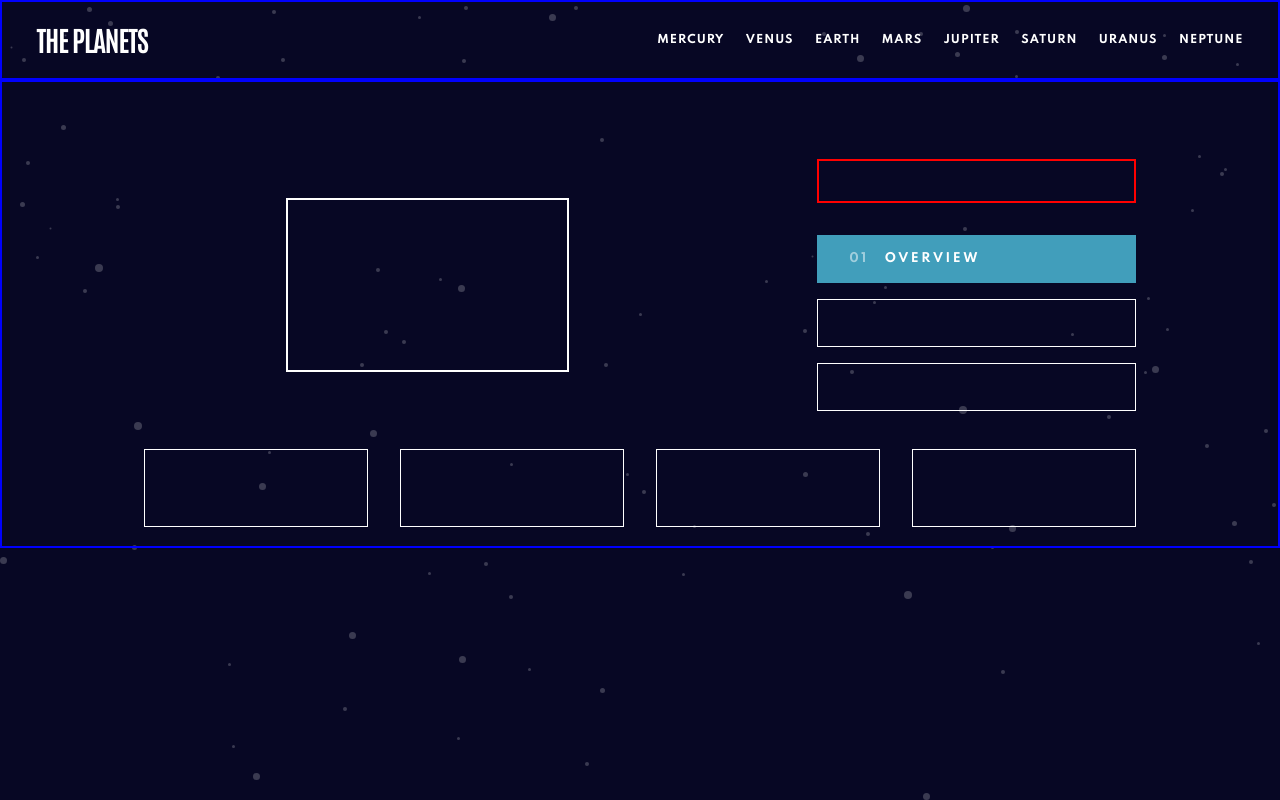
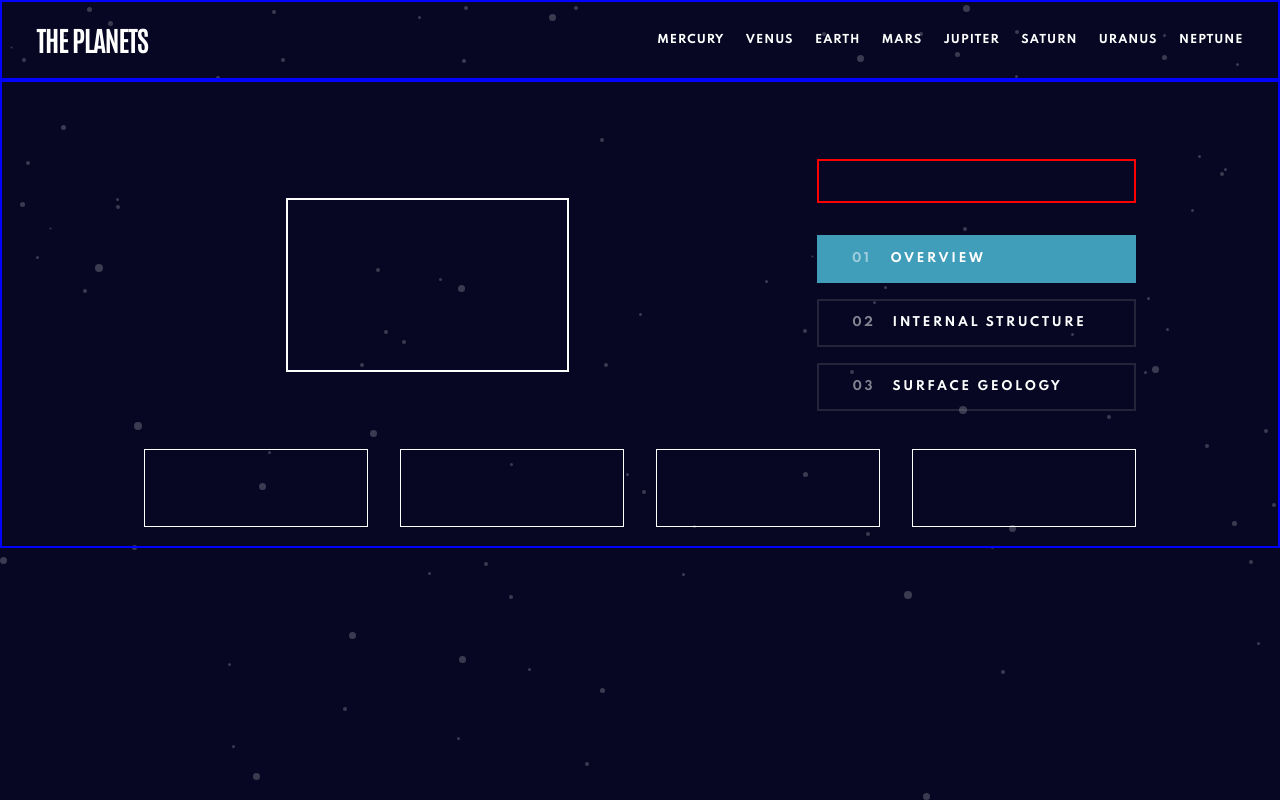
Before and after one commit to JesusKreist/planets-facts-site, a Next.js app: page /earth in a window 1280 px wide. Built offline with nearby package versions, Linux system fonts and the light colour scheme.

Commit message:
Move planet info buttons to separate component.

```diff
--- a/src/components/PlanetPage/PlanetInfoButtons.tsx
+++ b/src/components/PlanetPage/PlanetInfoButtons.tsx
@@ -1,21 +1,35 @@
 import { Flex, Text } from "@chakra-ui/react";
 import React from "react";
 
-const PlanetInfoButtons = () => {
+interface PlanetInfoButtonProps {
+  planetColour: string;
+  isActive: boolean;
+  infoNumber: number;
+  infoTitle: string;
+}
+
+const PlanetInfoButton: React.FC<PlanetInfoButtonProps> = ({
+  planetColour,
+  isActive,
+  infoNumber,
+  infoTitle,
+}) => {
   return (
     <Flex
-      // border="2px solid blue"
-      direction="column"
-      justifyContent="space-between"
-    >
-      <Flex
-        bgColor={`planets.${"mercury".toLocaleLowerCase()}`}
+      bgColor={`${isActive ? planetColour : "transparent"}`}
       paddingBlock="0.3rem"
       paddingLeft="2rem"
       gap="1rem"
       width="100%"
       height="48px"
       alignItems="center"
+      borderWidth={isActive ? "0px" : "2px"}
+      borderColor={isActive ? "transparent" : "rgb(151, 151, 151, 0.2)"}
+      as="button"
+      _hover={{
+        bgColor: `${isActive ? planetColour : "rgb(216, 216, 216, 0.2)"}`,
+        borderWidth: `0px`,
+      }}
     >
       <Text
         fontFamily="spartan"
@@ -23,9 +37,10 @@ const PlanetInfoButtons = () => {
         fontSize="0.75rem"
         lineHeight="25px"
         letterSpacing="2.57px"
+        width="1.58rem"
         opacity={0.5}
       >
-          01
+        0{infoNumber}
       </Text>
       <Text
         fontFamily="spartan"
@@ -34,25 +49,48 @@ const PlanetInfoButtons = () => {
         lineHeight="25px"
         letterSpacing="2.57px"
       >
-          OVERVIEW
+        {infoTitle}
       </Text>
-      </Flex>
-      <Flex
-        border="1px solid white"
-        paddingBlock="0.3rem"
-        width="100%"
-        height="48px"
-        alignItems="center"
-      ></Flex>
-      <Flex
-        border="1px solid white"
-        paddingBlock="0.3rem"
-        width="100%"
-        height="48px"
-        alignItems="center"
-      ></Flex>
     </Flex>
   );
 };
 
-export default PlanetInfoButtons;
+interface PlanetInfoSwitcherProps {
+  planetName: string;
+  activePage: string;
+}
+
+const PlanetInfoSwitcher = () => {
+  const planetName = "mercury";
+  const planetColour = `planets.${planetName}`;
+
+  return (
+    <Flex
+      // border="2px solid blue"
+      direction="column"
+      justifyContent="space-between"
+    >
+      <PlanetInfoButton
+        infoNumber={1}
+        infoTitle="OVERVIEW"
+        // infoTitle="INTERNAL STRUCTURE"
+        isActive={true}
+        planetColour={planetColour}
+      />
+      <PlanetInfoButton
+        infoNumber={2}
+        infoTitle="INTERNAL STRUCTURE"
+        isActive={false}
+        planetColour={planetColour}
+      />
+      <PlanetInfoButton
+        infoNumber={3}
+        infoTitle="SURFACE GEOLOGY"
+        isActive={false}
+        planetColour={planetColour}
+      />
+    </Flex>
+  );
+};
+
+export default PlanetInfoSwitcher;
```
Lines whose indentation alone changed are shown as unchanged.
